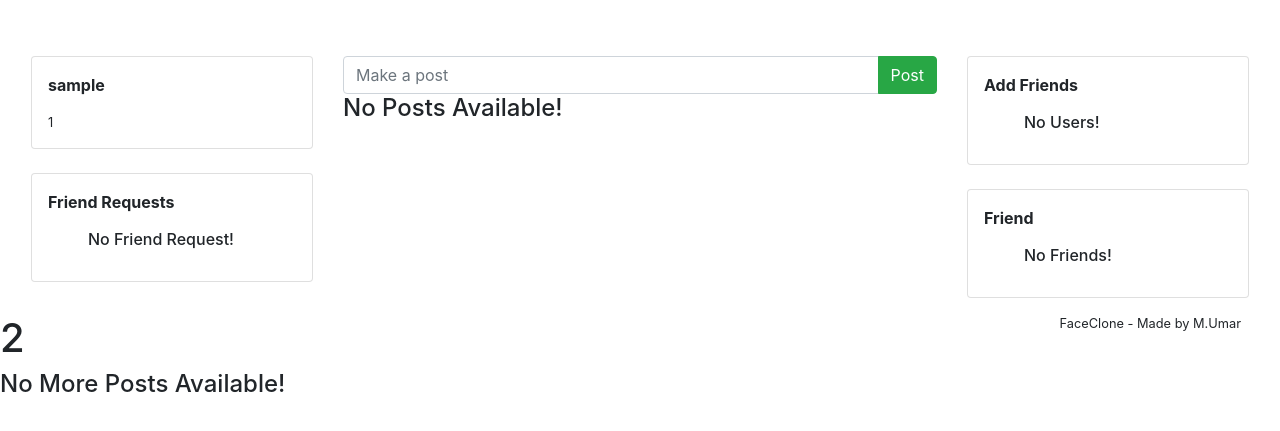
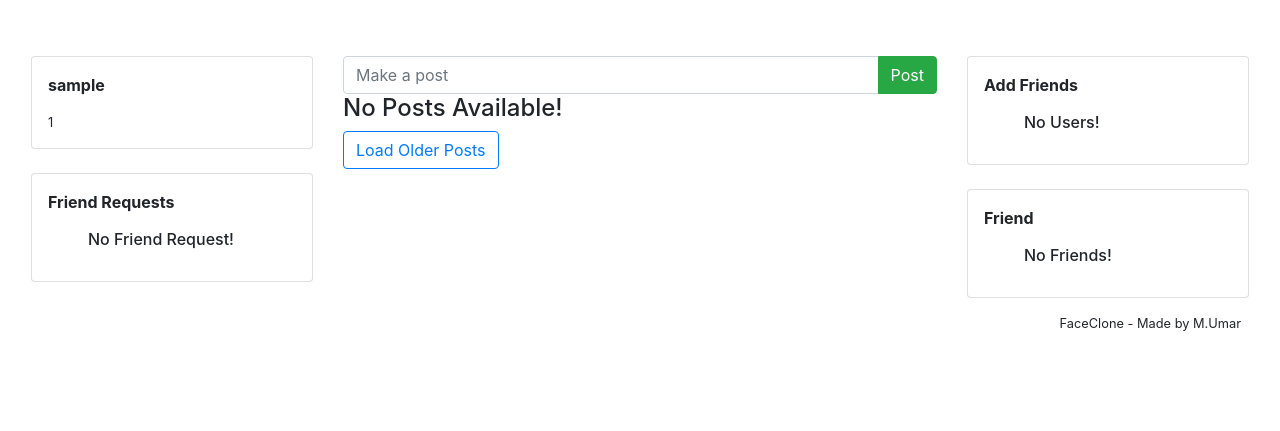
Before and after one commit to gct165201b/FaceClone, a PHP site: page /Site/home.php in a window 1280 px wide. Shown: the part 56-487 px from the top of the page. Run offline with PHP 8.4, Linux system fonts and the light colour scheme; the visitor is signed in with stand-in values (Sample User, id 1); data that the repository does not hold is empty.

Commit message:
Added AJAX to Load new posts when user clicks on the load posts button

```diff
--- a/Site/home.php
+++ b/Site/home.php
@@ -48,7 +48,7 @@ if(!isset($_SESSION['u_id'])) {
 
 
 
-		<div class="col-lg-6 posts">
+		<div class="col-lg-6">
 
 
 			<form action="./includes/processes/add_post.inc.php" method="post">
@@ -63,9 +63,14 @@ if(!isset($_SESSION['u_id'])) {
 			</form>
 
 			<!-- Post Section -->
+            <div class="posts">
+                <?php display_posts(); ?>
+            </div>
 
-            <?php display_posts(); ?>
 
+            <!-- Load Older Posts By Pressing the button -->
+
+            <button type="button" id="load-posts" class="btn btn-outline-primary" name="button">Load Older Posts</button>
 
 		</div>
 
@@ -94,10 +99,6 @@ if(!isset($_SESSION['u_id'])) {
 
 </div>
 
-<div id="posts">
-
-</div>
-
 
 
 <?php
--- a/Site/includes/func.inc.php
+++ b/Site/includes/func.inc.php
@@ -210,7 +210,7 @@ function display_friends($u_id) {
 
 
             echo "<li>";
-                echo "<a href='./profile.php?user_profile=" . $friend->get_user_id() . "'>" . $friend->get_username() . "</a>";
+                echo "<a href='./profile.php?profile=" . $friend->get_user_id() . "'>" . $friend->get_username() . "</a>";
                 echo "<a href='./includes/processes/request.inc.php?unfriend=" . $friend->get_user_id() . "' class='text-danger'>  [unfriend]</a>";
             echo "</li>";
         }
--- a/Site/loadpost.php
+++ b/Site/includes/loadpost.php
@@ -1,14 +1,14 @@
 <?php
 session_start();
-include_once './includes/Config/Database.php';
-include_once './includes/Classes/Post.php';
-include_once './includes/processes/operations.inc.php';
+include_once './Config/Database.php';
+include_once './Classes/Post.php';
+include_once './processes/operations.inc.php';
 
 
 function display_posts($default_user_id = 0) {
 
     $postCount = $_POST['newPostCount'];
-    echo "<h1>$postCount</h1>";
+
     // get all posts
 
 
--- a/Site/includes/processes/operations.inc.php
+++ b/Site/includes/processes/operations.inc.php
@@ -105,9 +105,9 @@ function get_all_posts($connection, $user_id , $default_user_id = 0, $limit = 0)
 
     if($default_user_id === 0) {
         $query = "SELECT * FROM posts JOIN users ON posts.p_author = users.u_id WHERE p_id NOT IN";
-        $query .= "(SELECT p_id FROM post_user WHERE u_id=$user_id)";
+        $query .= "(SELECT p_id FROM post_user WHERE u_id=$user_id) ORDER BY p_id DESC";
     } else {
-        $query = "SELECT * FROM posts JOIN users ON posts.p_author = users.u_id WHERE p_author = $default_user_id";
+        $query = "SELECT * FROM posts JOIN users ON posts.p_author = users.u_id WHERE p_author = $default_user_id ORDER BY p_id DESC";
     }
 
     if($limit === 0) {
--- a/Site/js/script.js
+++ b/Site/js/script.js
@@ -1,8 +1,13 @@
 
 $(document).ready(function() {
-    $('#posts').load('loadpost.php', {
-        newPostCount: 2
-    },function() {
-        console.log('Data Loaded!');
+    var postCount = 2;
+    $('#load-posts').click(function() {
+        console.log(this);
+        postCount += 2;
+        $('.posts').load('./includes/loadpost.php', {
+            newPostCount: postCount
+        },function() {
+            console.log('Data Loaded!');
+        });
     });
 });
```
Also changed, not shown: README.md.
